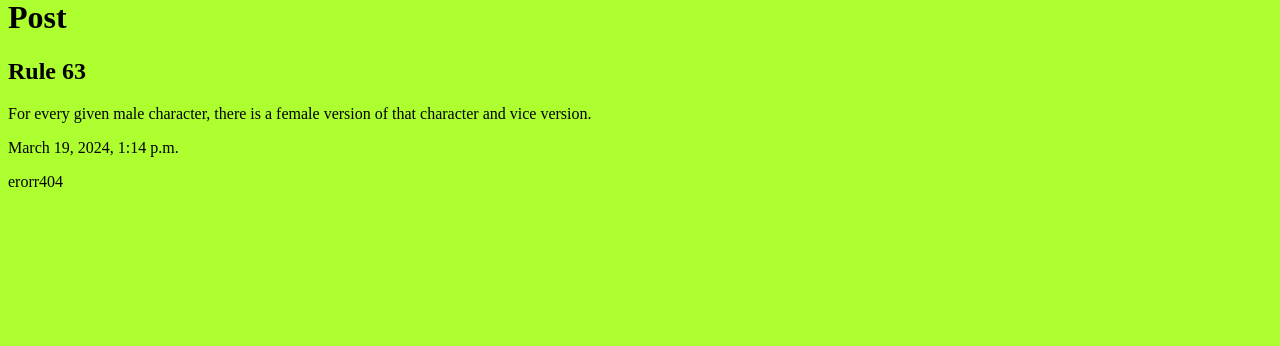
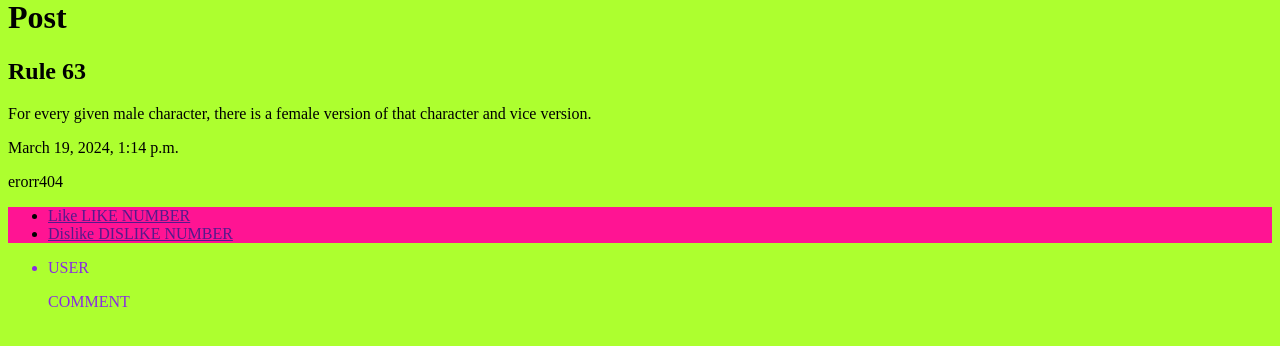
Before and after one commit to erorr-404/School_Forum, a Django app: a page that uses posts/templates/post_detail.html in a window 1280 px wide. Shown: the part 125-471 px from the top of the page. Run offline with Django 5.2, Linux system fonts and the light colour scheme; data comes from the database, SQL or seed files in the repository; both versions use the stored data as it was after the commit.

Commit message:
Some changes

```diff
--- a/posts/models.py
+++ b/posts/models.py
@@ -19,6 +19,8 @@ class Post(models.Model):
     date = models.DateTimeField(auto_now_add=True)
     category = models.ForeignKey(Category, models.CASCADE, default=None)
     author = models.ForeignKey(User, models.CASCADE, default=None)
+    likes = models.IntegerField(default=0)
+    dislikes = models.IntegerField(default=0)
     #TODO: add many images support
 
     def __str__(self):
@@ -26,3 +28,38 @@ class Post(models.Model):
 
     def snippet(self):
         return self.body[:50] + '...'
+
+    def like(self):
+        self.like += 1
+        return True
+
+    def dislike(self):
+        self.like -= 1
+        return True
+
+
+class PostImage(models.Model):
+    post = models.ForeignKey(Post, models.CASCADE, default=None)
+    image = models.ImageField()
+    image_replace_text = models.CharField(max_length=50)
+
+
+class Comment(models.Model):
+    post = models.ForeignKey(Post, models.CASCADE, default=None)
+    text = models.TextField()
+    likes = models.IntegerField(default=0)
+    dislikes = models.IntegerField(default=0)
+
+    def like(self):
+        self.like += 1
+        return True
+
+    def dislike(self):
+        self.like -= 1
+        return True
+
+
+class CommentImage(models.Model):
+    comment = models.ForeignKey(Comment, models.CASCADE, default=None)
+    image = models.ImageField()
+    image_replace_text = models.CharField(max_length=50)
--- a/posts/templates/post_detail.html
+++ b/posts/templates/post_detail.html
@@ -9,4 +9,44 @@
         <p class="post-date">{{ post.date }}</p>
         <p class="post-author">{{ post.author }}</p>
     </div>
+    <div class="interactions">
+        <ul>
+            <li>
+                <a href="" id="like">Like LIKE NUMBER</a>
+            </li>
+            <li>
+                <a href="" id="dislike">Dislike DISLIKE NUMBER</a>
+            </li>
+        </ul>
+        <script type="text/javascript">
+            $(document).ready(function () {
+                $("#like").click(function() {
+                    $.ajax({
+                        type: 'POST',
+                        async: true,
+                        url: '/',
+                        data: "category={{ post.category.slug }}&post={{ post.slug }};",
+                        beforeSend: function(xhr) {
+                            var csrf_token = '{{ csrf_token }}'
+                            xhr.setRequestHeader('X-CSRFToken', csrf_token)
+                        },
+                        // Remake it
+                        success: function(data) {
+                            var old_likes = $('#like').text();
+                            var new_text = Number(old_likes) + 1
+                        },
+                        dataType: 'json',
+                    });
+                });
+            });
+        </script>
+    </div>
+    <div class="post-comments">
+        <ul class="comments-list">
+            <li>
+                <p class="author">USER</p>
+                <p class="comment">COMMENT</p>
+            </li>
+        </ul>
+    </div>
 {% endblock content %}
--- a/posts/templates/posts_list.html
+++ b/posts/templates/posts_list.html
@@ -2,11 +2,12 @@
 
 
 {% block content %}
+    <p><a href="{% url 'posts:create' category=category %}">Create post</a></p>
     <h1>Posts list</h1>
     <div class="categories">
         {% for post in posts %}
             <div class="post">
-                <a href="">
+                <a href="{% url 'posts:show' category=category post=post.slug %}">
                     <h2 class="post-title">{{ post.title }}</h2>
                     <p class="post-description">{{ post.description }}</p>
                 </a>
--- a/posts/urls.py
+++ b/posts/urls.py
@@ -4,6 +4,9 @@ from . import views
 app_name = 'posts'
 urlpatterns = [
     path('', views.categories_list_view, name='categories'),
+    path('<slug:category>/create', views.create_post, name='create'),
     path('<slug:category>', views.post_list_view, name='posts_list'),
-    path('<slug:category>/<slug:post>', views.post_view)
+    path('<slug:category>/<slug:post>', views.post_view, name='show'),
+    path('<slug:category>/<slug:post>/like/', views.like_post, name='like_post'),
+    path('<slug:category>/<slug:post>/dislike/', views.dislike_post, name='dislike_post'),
 ]
--- a/posts/views.py
+++ b/posts/views.py
@@ -1,8 +1,13 @@
+from django.contrib.auth.decorators import login_required
 from django.db.models import Q
-from django.shortcuts import render
-from django.http import HttpResponse
+from django.shortcuts import render, redirect
+from django.http import HttpResponse, JsonResponse
 from .models import Category, Post
+from . import forms
 
+
+def is_ajax(request):
+    return request.META.get('HTTP_X_REQUESTED_WITH') == 'XMLHttpRequest'
 
 # Create your views here.
 def categories_list_view(request):
@@ -12,9 +17,46 @@ def categories_list_view(request):
 
 def post_list_view(request, category):
     posts = Post.objects.filter(Q(category__slug=category)).order_by('date')[::-1]
-    return render(request, 'posts_list.html', {'posts':posts})
+    return render(request, 'posts_list.html', {'posts':posts, 'category':category})
 
 
 def post_view(request, category, post):
     post = Post.objects.get(slug=post)
     return render(request, 'post_detail.html', {'post':post})
+
+
+@login_required(login_url='accounts:login')
+def create_post(request, category):
+    if request.method == 'POST':
+        form = forms.CreatePost(request.POST, request.FILES)
+        if form.is_valid():
+            instance = form.save(commit=False)
+            instance.author = request.user
+            instance.category = Category.objects.get(slug=category)
+            instance.save()
+            return redirect('posts:categories')
+    else:
+        form = forms.CreatePost()
+    return render(request, 'create_post.html', {'form':form, 'category':category})
+
+
+@login_required(login_url='accounts:login')
+def like_post(request, category, post):
+    if is_ajax(request):
+        post.like()
+        post.save()
+        response = {'like-status': True}
+    else:
+        response = {'like-status': False}
+    return JsonResponse(response)
+
+
+@login_required(login_url='accounts:login')
+def dislike_post(request, category, post):
+    if is_ajax(request):
+        post.dislike()
+        post.save()
+        response = {'dislike-status': True}
+    else:
+        response = {'dislike-status': False}
+    return JsonResponse(response)
--- a/static/styles.css
+++ b/static/styles.css
@@ -5,3 +5,15 @@ body {
 .category {
     background-color: deeppink;
 }
+
+.post {
+    background-color: deeppink;
+}
+
+.interactions {
+    background-color: deeppink;
+}
+
+.post-comments {
+    color: blueviolet;
+}
```
Also changed, not shown: posts/forms.py (added, +8 -0 lines), posts/templates/create_post.html (added, +13 -0 lines), db.sqlite3, posts/migrations/0004_post_dislikes_post_likes_comment_commentimage_and_more.py (added).
